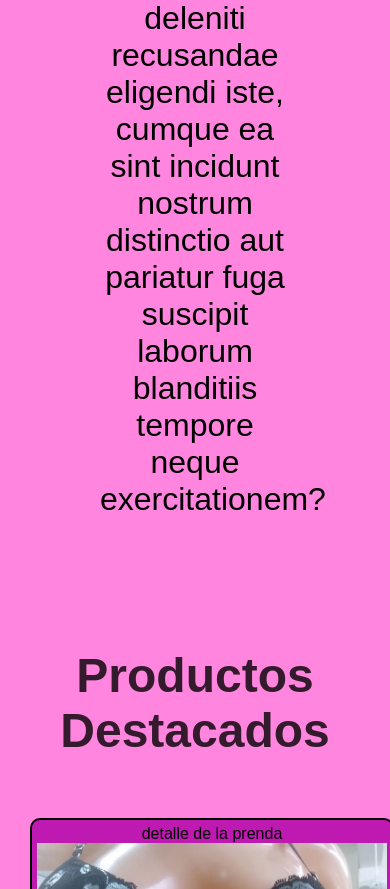
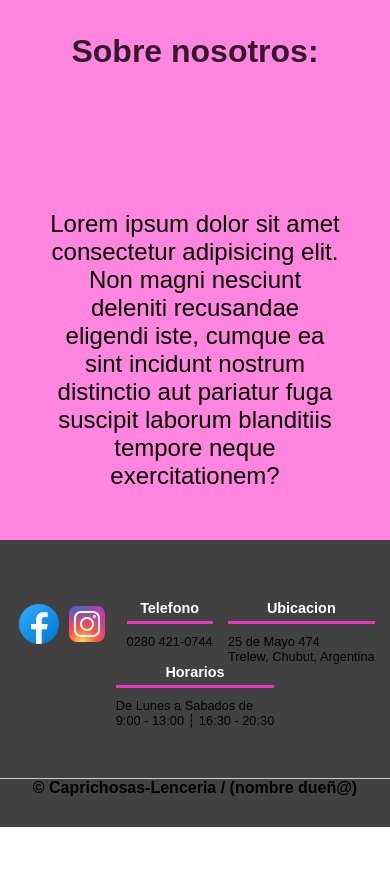
Before and after one commit to emilianocampos/Lnec, a plain HTML site: page index.html in a window 390 px wide. Shown: the part 1111-2000 px from the top of the page. After the commit the page ends 1938 px from the top, so only its background shows below. Drawn offline with Linux system fonts and the light colour scheme.

Commit message:
3er actualizacion mq

```diff
--- a/css/estilos.css
+++ b/css/estilos.css
@@ -8,10 +8,12 @@
 body {
     font-family: Arial, Helvetica, sans-serif;
 }
-.p{
+
+.p {
     font-size: 2rem;
     padding: 100px;
 }
+
 .imglogo {
     width: 10vw;
     display: flex;
@@ -30,9 +32,11 @@ body {
     font-size: 3rem;
     text-align: center;
     margin-bottom: 60px;
+    padding: 100px;
 
 }
-.tituloa{
+
+.tituloa {
     color: hsla(0, 0%, 0%, 0.801);
     font-size: 3rem;
     text-align: center;
@@ -63,7 +67,8 @@ header {
     width: 350px;
 
 }
-.contenedorpadre{
+
+.contenedorpadre {
     text-align: center;
 }
 
@@ -97,15 +102,16 @@ nav>a:hover {
     bottom: 0;
     width: 100%;
 }
+
 /*main*/
 main {
     background-color: hsl(316, 100%, 76%);
 }
 
-.tarjeta{
+.tarjeta {
     border: 2px solid black;
-   width: 380px;
-   height: 400px;
+    width: 390px;
+    height: 420px;
     text-align: center;
     background-color: rgb(190, 25, 177);
     border-radius: 10px;
@@ -115,13 +121,16 @@ main {
     flex-direction: column;
 }
 
-.card{
+.card {
     display: flex;
     overflow: auto;
     gap: 20px;
     padding: 30px;
 }
 
+.pp {
+    font-size: 1.5rem;
+}
 
 
 
@@ -180,6 +189,83 @@ footer {
 
 }
 
- h4{
+h4 {
     text-align: center;
 }
+
+/*Media*/
+
+@media screen and (max-width: 900px) {
+    header {
+        background-position: center;
+
+    }
+
+    .p {
+        font-size: 1.5rem;
+        padding: 50px;
+    }
+
+    .titulo {
+        font-size: 2rem;
+        padding: 30px;
+    }
+
+    .tituloa {
+        font-size: 2rem;
+    }
+
+    .pp {
+        font-size: 1.2rem;
+    }
+
+    nav {
+        text-align: center;
+    }
+
+    .contenedorfooter {
+        width: 100%;
+        flex-wrap: wrap;
+    }
+
+    .conteer {
+        display: flex;
+    }
+
+    .titlefinal {
+        font-size: 1.2rem;
+    }
+
+    h4 {
+        font-size: 1rem;
+    }
+
+    p {
+        font-size: 0.9rem;
+    }
+}
+
+@media screen and (max-width: 500px) {
+    .imggaleri {
+        width: 250px;
+
+    }
+
+    .tarjeta {
+        width: 290px;
+        height: 320px;
+    }
+    h4 {
+        font-size: 0.9rem;
+    }
+
+    p {
+        font-size: 0.8rem;
+    }
+    .titlefinal{
+        font-size: 1rem;
+    }
+   header{
+    background-size: 670px;
+   }
+}
--- a/index.html
+++ b/index.html
@@ -27,48 +27,47 @@
 
     </header>
     <main>
-
-        <section class="contenedorpadre">
-            <article>
-                <h2 class="titulo">Sobre nosotros:</h2>
-                <p class="p">Lorem ipsum dolor sit amet consectetur adipisicing elit. Non magni nesciunt deleniti recusandae
-                    eligendi iste, cumque ea sint incidunt nostrum distinctio aut pariatur fuga suscipit laborum
-                    blanditiis tempore neque exercitationem?</p>
-            </article>
-
-        </section>
         <h1 class="tituloa">Productos Destacados</h1>
                 <div class="card">
                     <article class="tarjeta">
-                        <p>detalle de la prenda</p>
+                        <p class="pp">Detalle de la prenda</p>
                         <img src="./img/prd.jpg" alt="" class="imggaleri">
                         <h3 class="pp">Precio</h3>
                     </article>
                     <article class="tarjeta">
-                        <p>detalle de la prenda</p>
+                        <p class="pp">Detalle de la prenda</p>
                         <img src="./img/prenda.jpg" alt="" class="imggaleri">
                         <h3 class="pp">Precio</h3>
                     </article>
                     <article class="tarjeta">
-                        <p>detalle de la prenda</p>
+                        <p class="pp">Detalle de la prenda</p>
                         <img src="./img/prenda.jpg" alt="" class="imggaleri">
                         <h3 class="pp">Precio</h3>
                     </article>
                     <article class="tarjeta">
-                        <p>detalle de la prenda</p>
+                        <p class="pp">Detalle de la prenda</p>
                         <img src="./img/prd.jpg" alt="" class="imggaleri">
                         <h3 class="pp">Precio</h3>
                     </article>
                     <article class="tarjeta">
-                        <p>detalle de la prenda</p>
+                        <p class="pp">Detalle de la prenda</p>
                         <img src="./img/prd.jpg" alt="" class="imggaleri">
                         <h3 class="pp">Precio</h3>
                     </article>
                 </div>
+                <section class="contenedorpadre">
+                    <article>
+                        <h2 class="titulo">Sobre nosotros:</h2>
+                        <p class="p">Lorem ipsum dolor sit amet consectetur adipisicing elit. Non magni nesciunt deleniti recusandae
+                            eligendi iste, cumque ea sint incidunt nostrum distinctio aut pariatur fuga suscipit laborum
+                            blanditiis tempore neque exercitationem?</p>
+                    </article>
+
+                </section>
     </main>
     <footer>
         <div class="contenedorfooter">
-            <div>
+            <div class="conteer">
                 <a href="https://www.facebook.com/Caprichosas-lenceria-539794593094025"><img src="./img/icons8-facebook-nuevo-48.png" alt=""
                         class="lol"></a>
                 <a href="https://www.instagram.com/caprichosaslenceria1/"><img src="./img/icons8-instagram-48.png" alt=""
```
Lines whose indentation alone changed are shown as unchanged.
